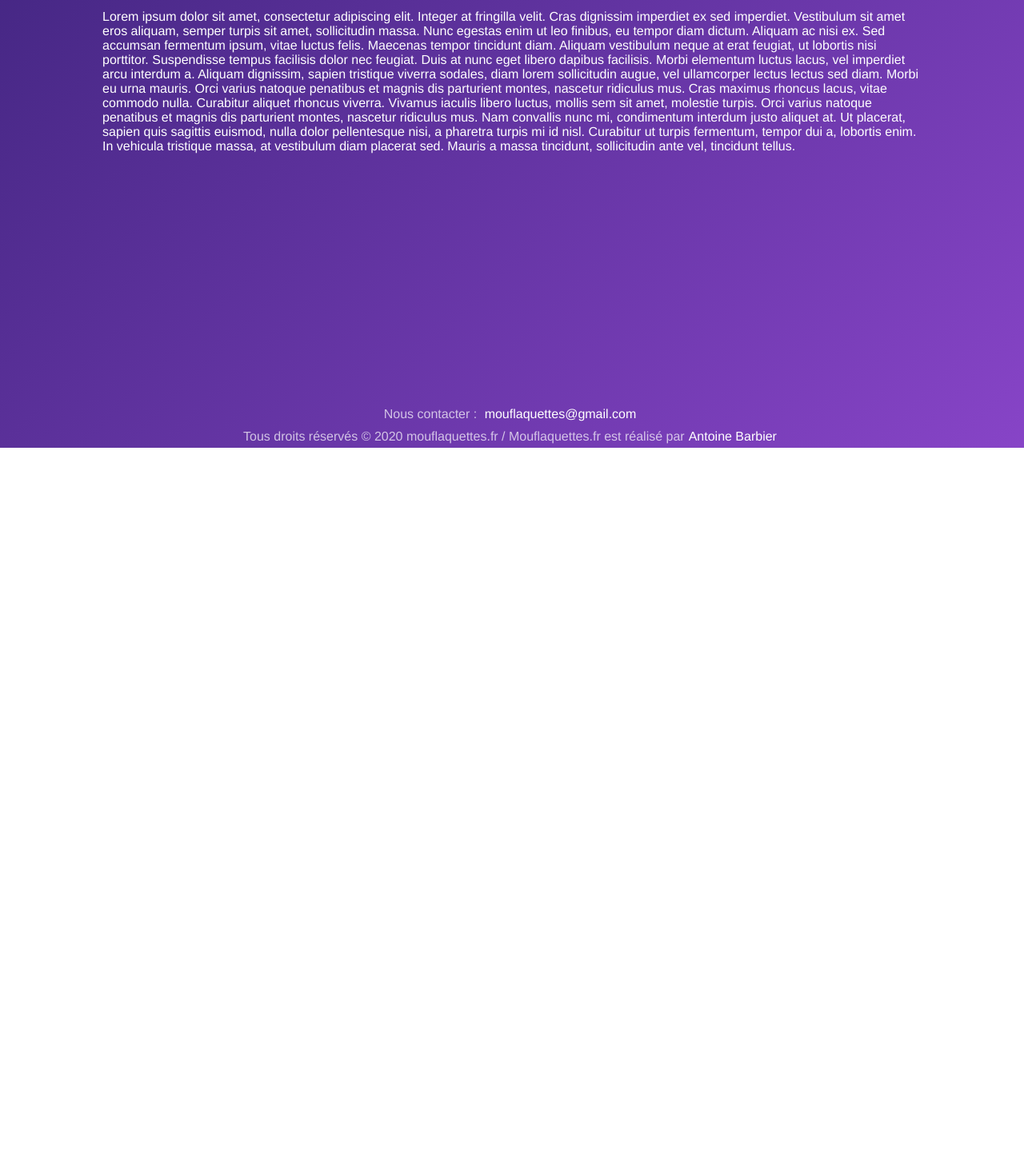
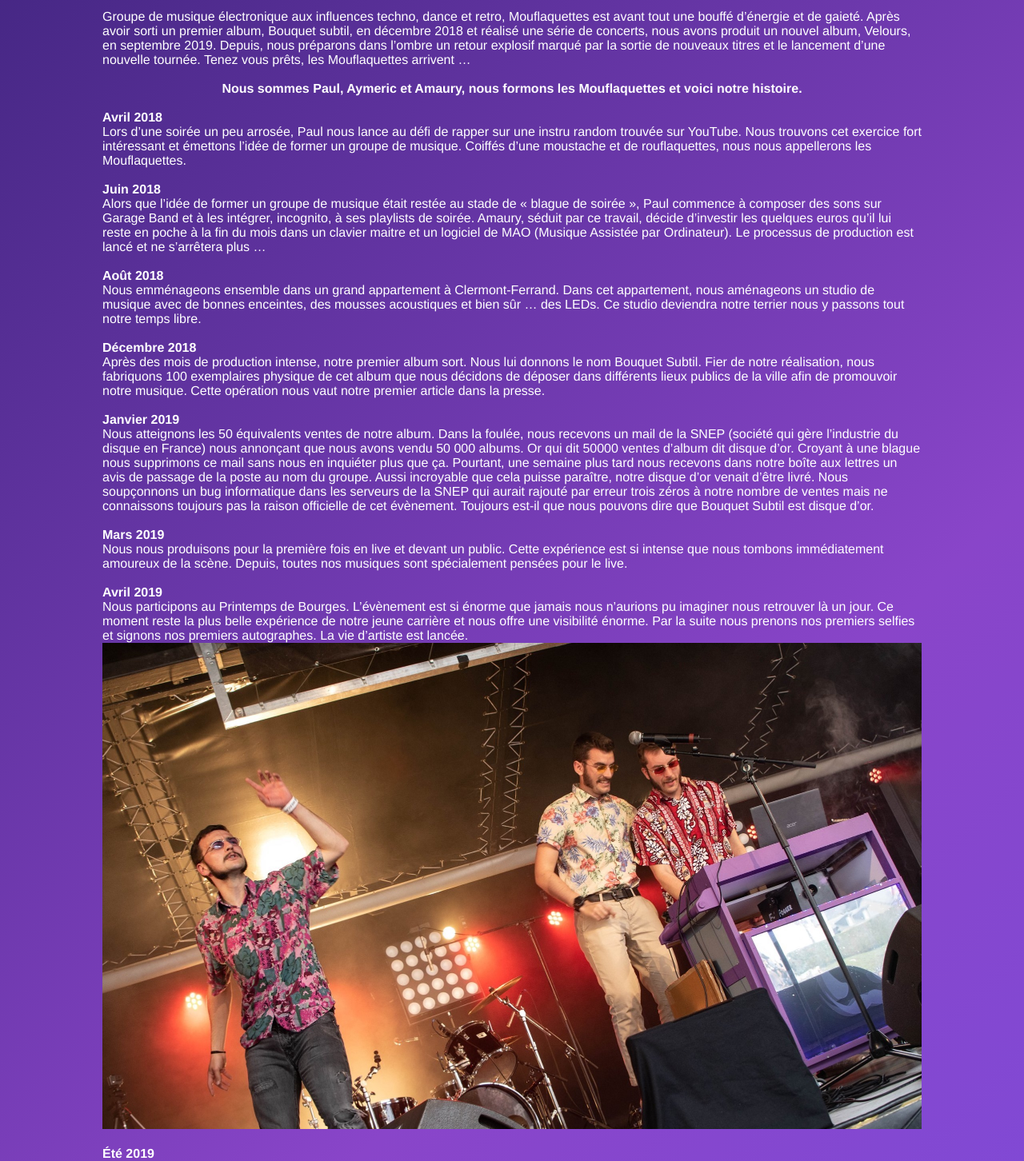
Before and after one commit to antoinebarbier022/mouflaquette.fr, a Vue app: page /notre-groupe in a window 1280 px wide. Shown: the part 240-1692 px from the top of the page at 80% size. Before the commit the page ends 800 px from the top, so only its background shows below. Built offline with nearby package versions, Linux system fonts and the light colour scheme; the HTML template or start-up script is replaced by a standard one.

Commit message:
ajout texte et image dans notre-groupe

```diff
--- a/src/components/Notre-groupe.vue
+++ b/src/components/Notre-groupe.vue
@@ -2,52 +2,66 @@
   <div id="notre-groupe">
     <h2 class="phrase-accroche">Une moustache, des rouflaquettes, c’est mouflaquettes.</h2>
     <div class="texte-presentation-du-groupe">
-            <p>
-                Lorem ipsum dolor sit amet, consectetur adipiscing elit. Integer at fringilla velit.
-                Cras dignissim imperdiet ex sed imperdiet. Vestibulum sit amet eros aliquam, semper turpis sit amet,
-                sollicitudin massa. Nunc egestas enim ut leo finibus, eu tempor diam dictum. Aliquam ac nisi ex.
-                Sed accumsan fermentum ipsum, vitae luctus felis. Maecenas tempor tincidunt diam.
-                Aliquam vestibulum neque at erat feugiat, ut lobortis nisi porttitor.
-                Suspendisse tempus facilisis dolor nec feugiat. Duis at nunc eget libero dapibus facilisis.
-                Morbi elementum luctus lacus, vel imperdiet arcu interdum a. Aliquam dignissim, sapien tristique viverra
-                sodales, diam lorem sollicitudin augue, vel ullamcorper lectus lectus sed diam.
-                Morbi eu urna mauris. Orci varius natoque penatibus et magnis dis parturient montes, nascetur ridiculus mus.
-                Cras maximus rhoncus lacus, vitae commodo nulla. Curabitur aliquet rhoncus viverra. Vivamus iaculis libero luctus,
-                mollis sem sit amet, molestie turpis. Orci varius natoque penatibus et magnis dis parturient montes, nascetur ridiculus mus.
-                Nam convallis nunc mi, condimentum interdum justo aliquet at. Ut placerat, sapien quis sagittis euismod,
-                nulla dolor pellentesque nisi, a pharetra turpis mi id nisl. Curabitur ut turpis fermentum, tempor dui a,
-                lobortis enim. In vehicula tristique massa, at vestibulum diam placerat sed. Mauris a massa tincidunt, sollicitudin ante vel,
-                tincidunt tellus.
+      <p>Groupe de musique électronique aux influences techno, dance et retro, Mouflaquettes est avant tout une bouffé d’énergie et de gaieté. Après avoir sorti un premier album, Bouquet subtil, en décembre 2018 et réalisé une série de concerts, nous avons produit un nouvel album, Velours, en septembre 2019. Depuis, nous préparons dans l’ombre un retour explosif marqué par la sortie de nouveaux titres et le lancement d’une nouvelle tournée. Tenez vous prêts, les Mouflaquettes arrivent …</p>
+      <br>
+      <h4 style="text-align:center">Nous sommes Paul, Aymeric et Amaury, nous formons les Mouflaquettes et voici notre histoire.</h4>
+      <br>
+      <p><span class="date">Avril 2018</span>  <br>Lors d’une soirée un peu arrosée, Paul nous lance au défi de rapper sur une instru random trouvée sur YouTube. Nous trouvons cet exercice fort intéressant et émettons l’idée de former un groupe de musique. Coiffés d’une moustache et de rouflaquettes, nous nous appellerons les Mouflaquettes.</p>
+      <br>
+      <p><span class="date">Juin 2018</span>  <br>Alors que l’idée de former un groupe de musique était restée au stade de « blague de soirée », Paul commence à composer des sons sur Garage Band et à les intégrer, incognito, à ses playlists de soirée. Amaury, séduit par ce travail, décide d’investir les quelques euros qu’il lui reste en poche à la fin du mois dans un clavier maitre et un logiciel de MAO (Musique Assistée par Ordinateur). Le processus de production est lancé et ne s’arrêtera plus …</p>
+      <br>
+      <p><span class="date">Août 2018</span>  <br>Nous emménageons ensemble dans un grand appartement à Clermont-Ferrand. Dans cet appartement, nous aménageons un studio de musique avec de bonnes enceintes, des mousses acoustiques et bien sûr … des LEDs. Ce studio deviendra notre terrier nous y passons tout notre temps libre.</p>
+      <br>
+      <p><span class="date">Décembre 2018</span>  <br>Après des mois de production intense, notre premier album sort. Nous lui donnons le nom Bouquet Subtil. Fier de notre réalisation, nous fabriquons 100 exemplaires physique de cet album que nous décidons de déposer dans différents lieux publics de la ville afin de promouvoir notre musique. Cette opération nous vaut notre premier article dans la presse.</p>
+      <br>
+      <p><span class="date">Janvier 2019</span>  <br>Nous atteignons les 50 équivalents ventes de notre album. Dans la foulée, nous recevons un mail de la SNEP (société qui gère l’industrie du disque en France) nous annonçant que nous avons vendu 50 000 albums. Or qui dit 50000 ventes d’album dit disque d’or. Croyant à une blague nous supprimons ce mail sans nous en inquiéter plus que ça. Pourtant, une semaine plus tard nous recevons dans notre boîte aux lettres un avis de passage de la poste au nom du groupe. Aussi incroyable que cela puisse paraître, notre disque d’or venait d’être livré. Nous soupçonnons un bug informatique dans les serveurs de la SNEP qui aurait rajouté par erreur trois zéros à notre nombre de ventes mais ne connaissons toujours pas la raison officielle de cet évènement. Toujours est-il que nous pouvons dire que Bouquet Subtil est disque d’or.</p>
+      <br>
+      <p><span class="date">Mars 2019</span>  <br>Nous nous produisons pour la première fois en live et devant un public. Cette expérience est si intense que nous tombons immédiatement amoureux de la scène. Depuis, toutes nos musiques sont spécialement pensées pour le live.</p>
+      <br>
+      <p><span class="date">Avril 2019</span> <br>Nous participons au Printemps de Bourges. L’évènement est si énorme que jamais nous n’aurions pu imaginer nous retrouver là un jour. Ce moment reste la plus belle expérience de notre jeune carrière et nous offre une visibilité énorme. Par la suite nous prenons nos premiers selfies et signons nos premiers autographes. La vie d’artiste est lancée.</p>
+      <figure>
+          <img style="width:100%" src="@/assets/photos/printemps-de-bourges-2019.jpg" alt="Printemps de Bourges 2019" title="Printemps de Bourges 2019"/>
+        </figure>
+      <br>
+      <p><span class="date">Été 2019</span> <br>Nous organisons notre première tournée de concerts, d’Henrichemont à Notre Dame de Monts, nous parcourons la France avec pour seul carburant la passion de la musique.</p>
+      <br>
+      <p><span class="date">Septembre 2019</span> <br>Après un été riche en création et en rencontre, nous sortons notre second album, Velours. A l’heure actuelle notre plus grande fierté, nous vous invitons à aller l’écouter en cliquant sur le lien de la plateforme de votre choix
+          (<a href="#">Youtube</a>, <a href="#">Spotify</a>, <a href="#">Deezer</a>, <a href="#">Apple Music</a>).
           </p>
-
     </div>
-
   </div>
 </template>
 
 <script>
 export default {
   name: "Notre-groupe"
-}
+};
 </script>
 
 <style scoped>
-    #notre-groupe{
-        color:white;
+
+.date{
+    font-weight: bold;
+}
+
+#notre-groupe {
+  color: white;
   text-align: left;
 
   /* placer le footer en bas de la page notre groupe */
-            min-height: calc(100vh - 100px - 60px - 20px - 50px); /* - hauteur du footer et - hauteur du header -
+  min-height: calc(
+    100vh - 100px - 60px - 20px - 50px
+  ); /* - hauteur du footer et - hauteur du header -
                                                                     20px(hauteur du padding-top du container) - hauteur du padding-top de ce bloc*/
 }
-    .texte-presentation-du-groupe{
-        padding-bottom:40px;
+.texte-presentation-du-groupe {
+  padding-bottom: 40px;
 }
 
-    .phrase-accroche{
+.phrase-accroche {
   text-align: center;
-        padding-top:40px;
-        padding-bottom:40px;
+  padding-top: 40px;
+  padding-bottom: 40px;
   font-size: 36px;
 }
 </style>
--- a/src/components/buttons/button-music.vue
+++ b/src/components/buttons/button-music.vue
@@ -36,7 +36,7 @@ export default {
         max-width: 400px;
         min-width: 200px;
         max-height: 30px;
-        padding: 5px 0px 5px 0px;
+        padding: 8px 0px 8px 0px;
         border:1px transparent solid;
         background-color:rgba(255, 255, 255, 0.15);
         border-radius: 10px;
@@ -52,6 +52,7 @@ export default {
             width:160px;
             height:30px;
             margin:auto;
+
         background-repeat:no-repeat;
         background-size: auto 30px;
         background-position: center;
```
Also changed, not shown: src/assets/photos/printemps-de-bourges-2019.jpg (added). Lines whose indentation alone changed are shown as unchanged.
